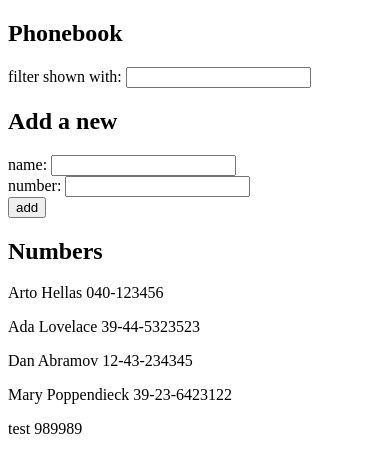
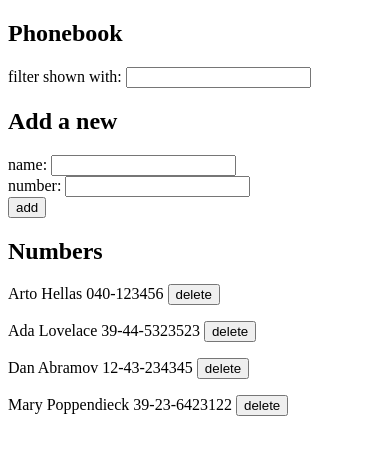
Before and after one commit to lukdva/fullStackOpenExcercisesLukas, a React (Create React App) app in the folder part2/phonebook/: page / in a window 390 px wide. Shown: the top 472 px of the page. Built offline with nearby package versions, Linux system fonts and the light colour scheme; data requests are answered from the project's data file.

Commit message:
2.17: Phonebook step9 Added ability to delete person

```diff
--- a/part2/phonebook/db.json
+++ b/part2/phonebook/db.json
@@ -19,11 +19,6 @@
       "name": "Mary Poppendieck",
       "number": "39-23-6423122",
       "id": 4
-    },
-    {
-      "name": "test",
-      "number": " 989989",
-      "id": 5
     }
   ]
 }
--- a/part2/phonebook/src/App.js
+++ b/part2/phonebook/src/App.js
@@ -2,11 +2,11 @@ import axios from 'axios'
 import { useState, useEffect } from 'react'
 import personService from './services/persons'
 
-const Persons = ({persons, filter}) => {
+const Persons = ({persons, filter, handleDeleteClick}) => {
   return (
     persons
     .filter(person => person.name.toLowerCase().includes(filter.toLowerCase()))
-    .map(person => <p key={person.name}>{person.name} {person.number}</p> )
+    .map(person => <p key={person.name}>{person.name} {person.number} <button onClick={() => handleDeleteClick(person.id)}>delete</button> </p> )
   )
 }
 const Filter = ({handleFilterChange}) => {
@@ -62,7 +62,13 @@ const App = () => {
   const handleFilterChange = (event) => {
     setNewFilter(event.target.value);
   }
-
+  const handleDeleteClick = (id) => {
+    personService
+    .remove(id)
+    .then( () =>{
+      setPersons(persons.filter(person => person.id !==id));
+    })
+  }
   useEffect(() => {
     personService
     .getAll()
@@ -79,7 +85,7 @@ const App = () => {
       <h2>Add a new</h2>
       <PersonForm submitPhone={submitPhone} handleNameChange={handleNameChange} handlePhoneChange={handlePhoneChange}/>
       <h2>Numbers</h2>
-      <Persons persons={persons} filter={newFilter}/>
+      <Persons persons={persons} filter={newFilter} handleDeleteClick={handleDeleteClick}/>
     </div>
   )
 }
--- a/part2/phonebook/src/services/persons.js
+++ b/part2/phonebook/src/services/persons.js
@@ -14,7 +14,13 @@ const create = newObject => {
       .then( response => response.data);
 }
 
+const remove = id => {
+    return axios
+        .delete(`${baseUrl}/${id}`)
+  }
+
 export default {
     getAll,
-    create
+    create,
+    remove
 }
```
